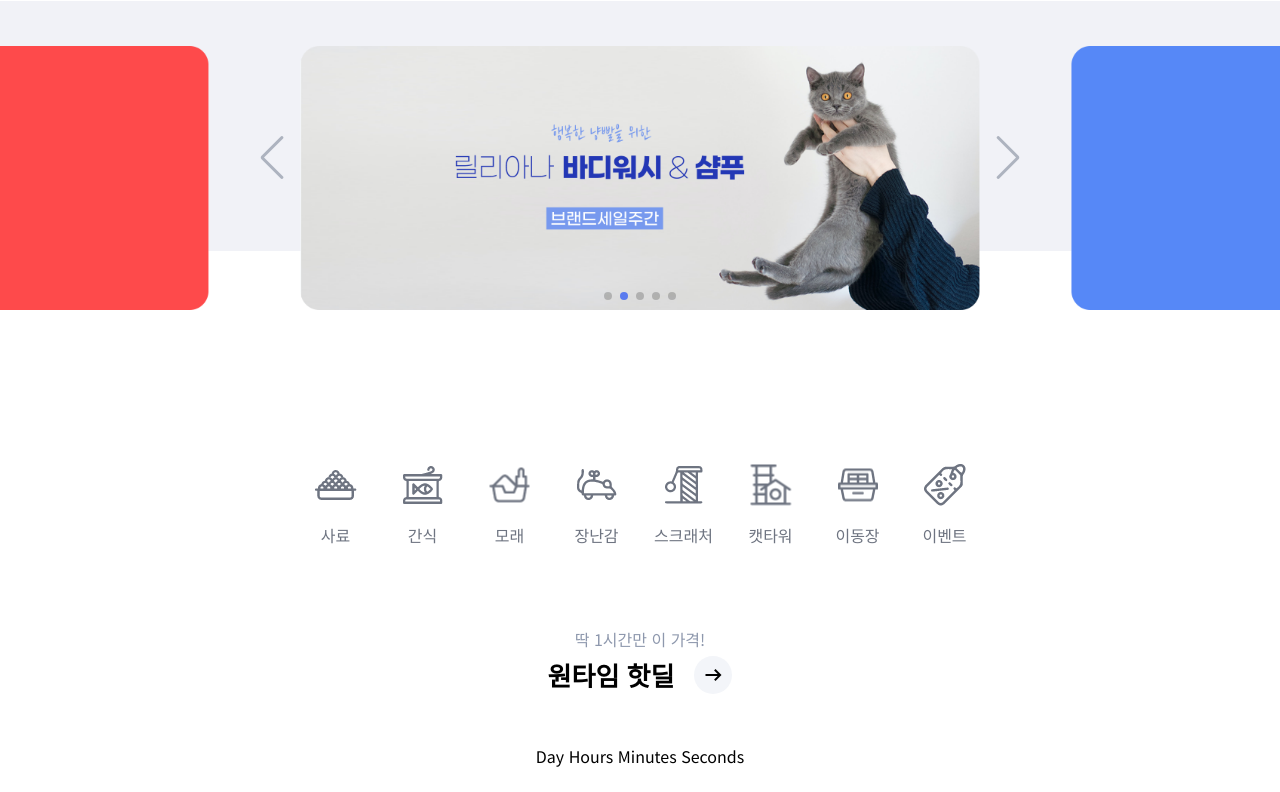
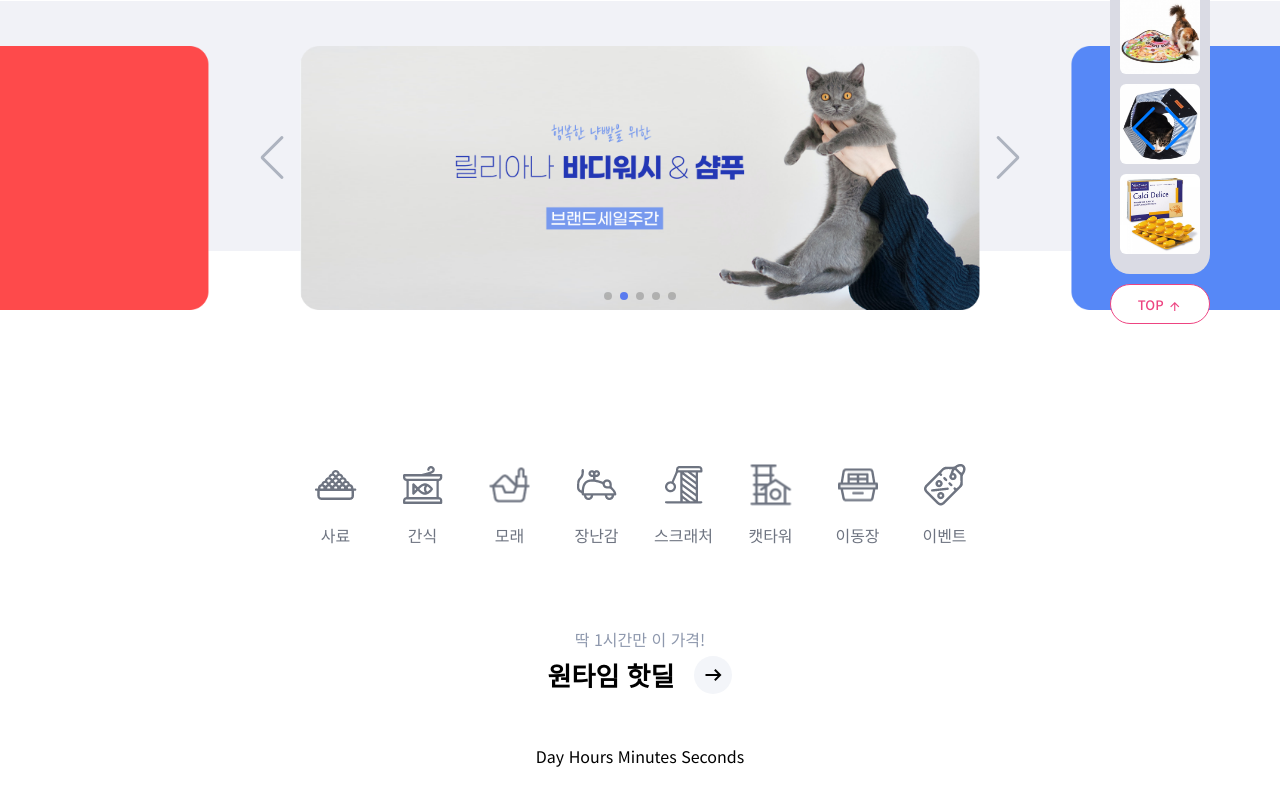
Before and after one commit to HyobeeDev/Projects, a plain HTML site: page KITTY09_web_renewal/index.html in a window 1280 px wide. Shown: the part 257-1049 px from the top of the page. Drawn offline with nearby package versions, Linux system fonts and the light colour scheme.

Commit message:
backup 220710

```diff
--- a/KITTY09_web_renewal/css/main.css
+++ b/KITTY09_web_renewal/css/main.css
@@ -1027,3 +1027,65 @@
   font-size: 12px;
   line-height: 20px;
 }
+
+
+
+/*------------quick_contents--------------*/
+.quick_contents {
+  position: fixed;
+  top: 10%;
+  right: 70px;
+  z-index: 10;
+}
+.quick_menu .quick_recent {
+  margin: 10px 0;
+  /* border: 1px solid #d7d9df; */
+  border-radius: 20px;
+  box-sizing: border-box;
+  text-align: center;
+  padding: 10px 0;
+  background-color: #dadbe4;
+}
+.quick_menu .quick_recent p {
+  margin: 10px 0;
+  font-size: 14px;
+  color: #474d57;
+}
+.quick_menu .swiper {
+  width: 80px;
+}
+.quick_menu .swiper .swiper-slide>div {
+  width: 80px;
+  height: 80px;
+  border-radius: 6px;
+  box-sizing: border-box;
+  margin-bottom: 10px;
+  overflow: hidden;
+}
+.quick_menu .swiper .swiper-slide>div img {
+  display: block;
+  width: 100%;
+  height: auto;
+}
+
+.top_btn {
+  text-align: center;
+  color: #ED4481;
+  border: 1px solid #ED4481;
+  background-color: white;
+  border-radius: 20px;
+  box-sizing: border-box;
+  height: 40px;
+  line-height: 40px;
+  font-size: 13px;
+  font-weight: 500;
+  transition: all .3s ease;
+}
+.top_btn:hover {
+  background-color: #ED4481;
+  color: white;
+}
+.top_btn span {
+   vertical-align: middle;
+   font-size: 15px;
+}
--- a/KITTY09_web_renewal/index.html
+++ b/KITTY09_web_renewal/index.html
@@ -1128,5 +1128,36 @@
     </div>
   </footer><!--footer_outer-->
 
+  <div class="quick_contents">
+    <div class="quick_menu">
+      <div class="quick_coupon"><img src="./img/quick_qoupon.png" alt="quick_qoupon"></div>
+      <div class="quick_recent">
+        <p>최근 본 상품</p>
+        <div class="swiper">
+          <div class="swiper-wrapper">
+            <div class="swiper-slide">
+              <div><img src="./img/recommend_2_04.jpg" alt="recommend_2_04"></div>
+              <div><img src="./img/recommend_4_01.jpg" alt="recommend_4_01"></div>
+              <div><img src="./img/recommend_4_04.jpg" alt="recommend_4_04"></div>
+            </div>
+            <div class="swiper-slide">
+              <div><img src="./img/recommend_5_04.jpg" alt="recommend_5_04"></div>
+              <div><img src="./img/rec_img4_02.jpg" alt="rec_img4_02"></div>
+              <div><img src="./img/rec_img3_01.jpg" alt="rec_img3_01"></div>
+            </div>
+          </div>
+          <div class="swiper-button-prev"></div>
+          <div class="swiper-button-next"></div>
+        </div>
+      </div>
+    </div>
+    <div class="top_btn">
+      TOP
+      <span class="material-symbols-outlined">
+        arrow_upward
+      </span>
+    </div>
+  </div>
+
 </body>
 </html>
```
Also changed, not shown: KITTY09_web_renewal/img/quick_qoupon.png (added).
